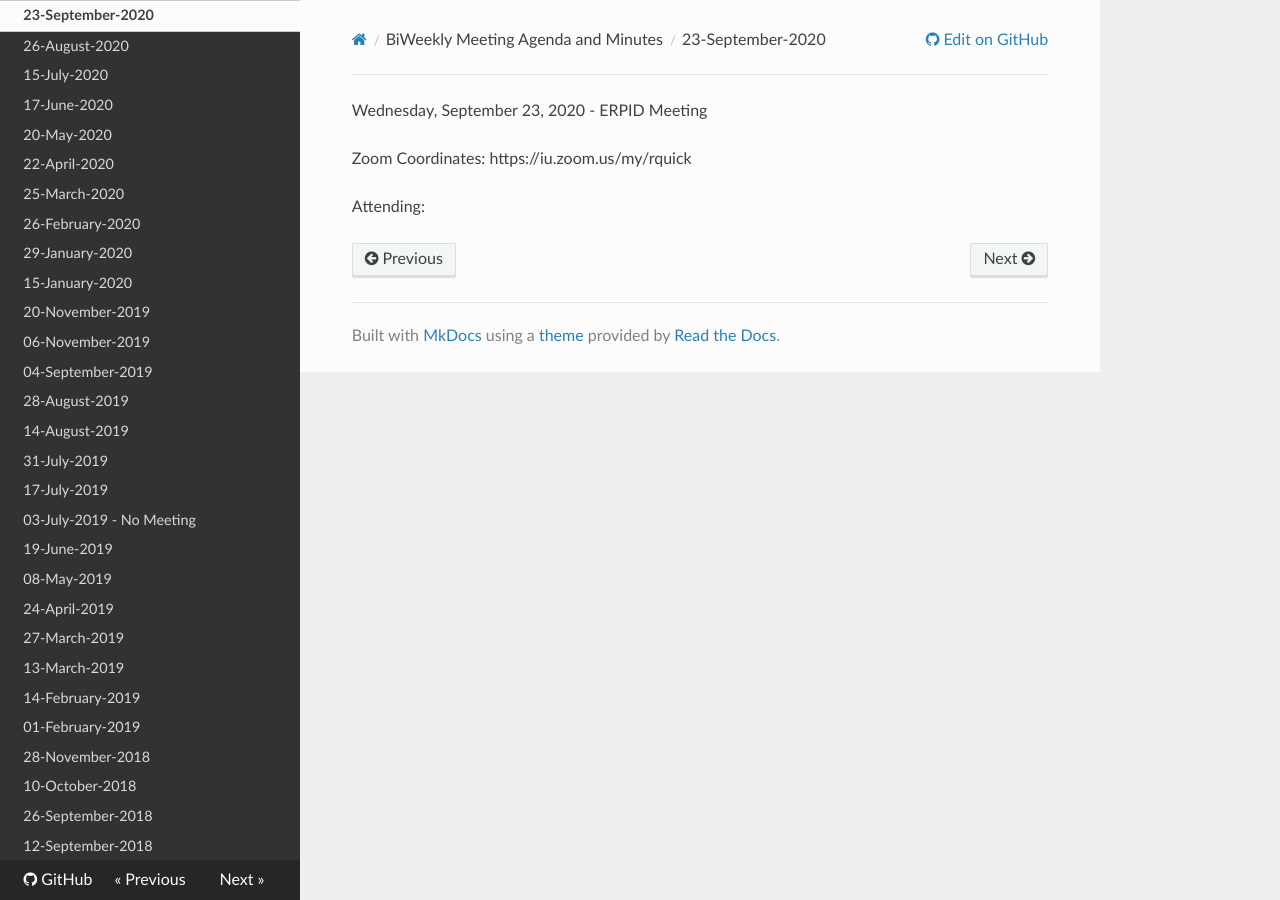
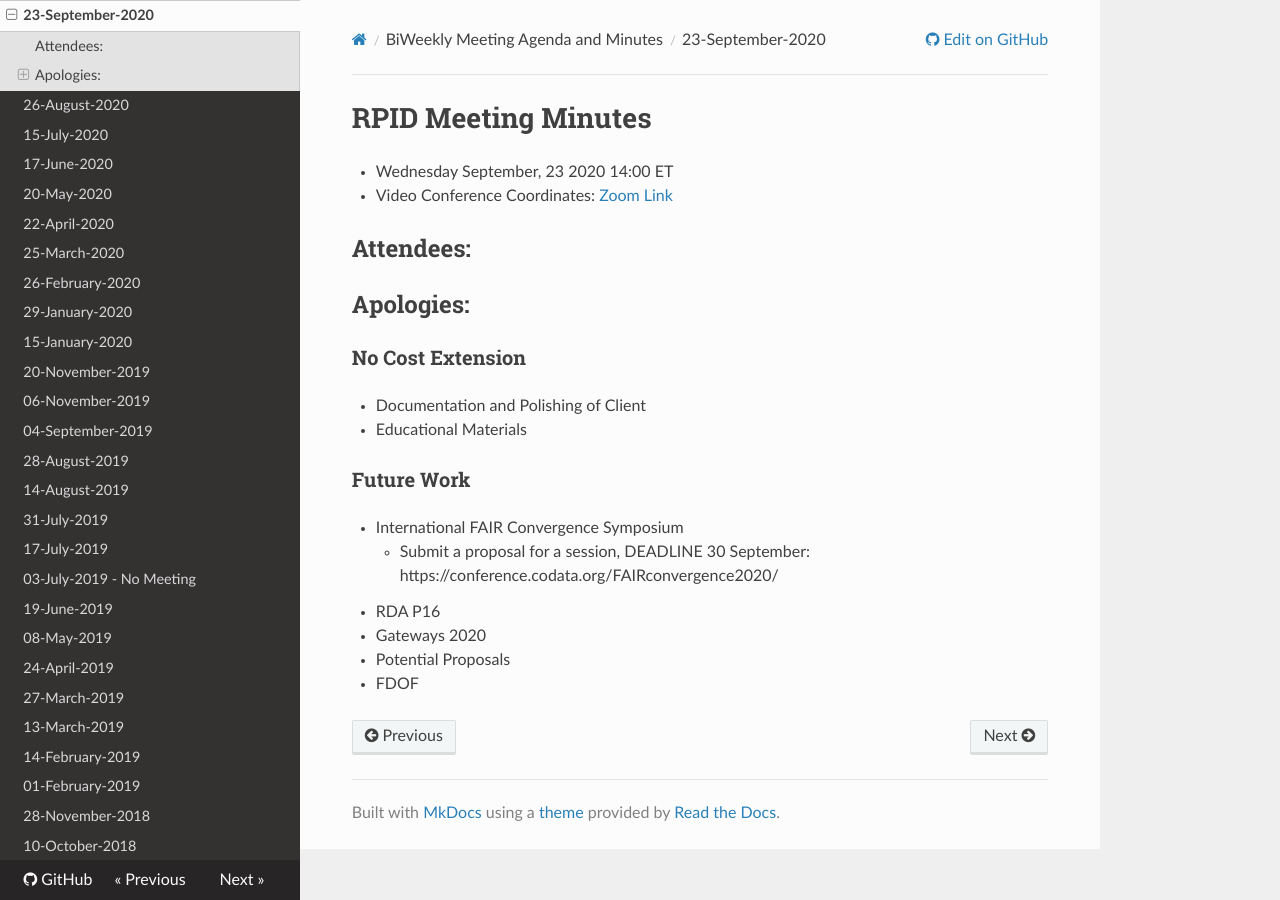
Before and after one commit to rpidproject/rpid, an MkDocs documentation site: the page built from docs/23-September-2020.md, in a window 1280 px wide. Built offline with MkDocs 1.6.1, drawn with Linux system fonts in a browser that asks for light colours; nearby versions of some CDN libraries; old or Windows-style settings are respelled for this version of MkDocs.

Commit message:
Update 23-September-2020.md

```diff
--- a/docs/23-September-2020.md
+++ b/docs/23-September-2020.md
@@ -1,5 +1,18 @@
-Wednesday, September 23, 2020 - ERPID Meeting
+# RPID Meeting Minutes
+   * Wednesday September, 23 2020 14:00 ET
+   * Video Conference Coordinates: [Zoom Link](https://iu.zoom.us/my/rquick)
 
-Zoom Coordinates: https://iu.zoom.us/my/rquick
+## Attendees:
+## Apologies:
 
-Attending:
+### No Cost Extension
+   * Documentation and Polishing of Client
+   * Educational Materials
+
+### Future Work
+   * International FAIR Convergence Symposium
+      * Submit a proposal for a session, DEADLINE 30 September: https://conference.codata.org/FAIRconvergence2020/
+   * RDA P16
+   * Gateways 2020
+   * Potential Proposals
+   * FDOF
```
